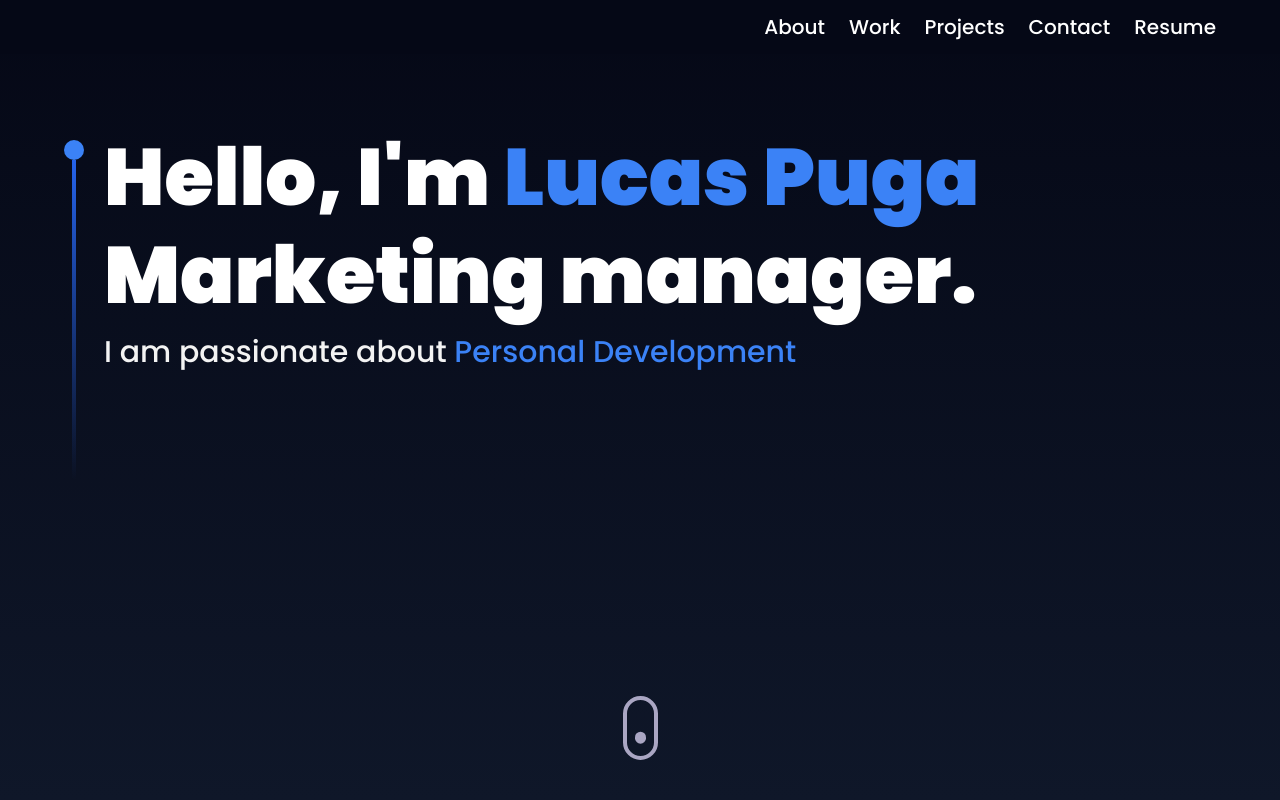
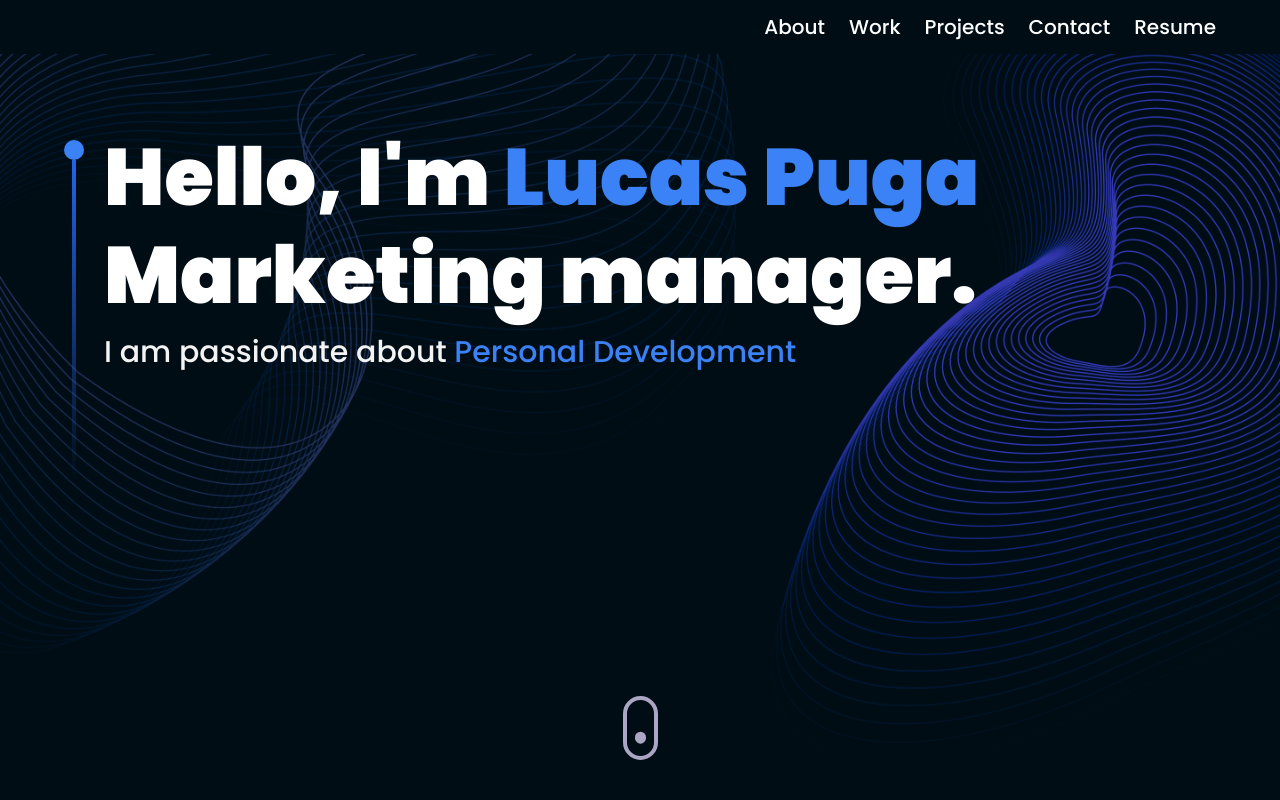
Before and after one commit to lpuga-maker/lpuga-maker.github.io, a React (Vite) app: page / in a window 1280 px wide. Shown: the top 800 px of the page. Built offline with nearby package versions, Linux system fonts and the light colour scheme.

Commit message:
Added herobackground to the page

```diff
--- a/src/App.jsx
+++ b/src/App.jsx
@@ -1,6 +1,7 @@
 import React from 'react';
 import { BrowserRouter } from 'react-router-dom';
 import { About, Contact, Experience, Hero, Navbar, Tech, Works } from './components';
+import { herobg } from './assets';
 
 const App = () => {
   return (
@@ -11,23 +12,33 @@ const App = () => {
       }}
     >
       <div className="relative z-0 bg-primary">
-        <div className="bg-hero-pattern bg-cover bg-no-repeat bg-center section-gradient-1">
+        <div
+          className="bg-no-repeat bg-center w-full min-h-screen"
+          style={{
+            backgroundColor: '#000D15',
+            backgroundImage: `url(${herobg})`,
+            backgroundSize: '100% auto',
+            backgroundPosition: 'center',
+            backgroundAttachment: 'scroll',
+            backgroundRepeat: 'no-repeat'
+          }}
+        >
           <Navbar />
           <Hero />
         </div>
-        <div className="section-gradient-2">
+        <div className="bg-primary">
           <About />
         </div>
-        <div className="section-gradient-3">
+        <div className="bg-primary">
           <Experience />
         </div>
-        <div className="section-gradient-4">
+        <div className="bg-primary">
           <Tech />
         </div>
-        <div className="section-gradient-5">
+        <div className="bg-primary">
           <Works />
         </div>
-        <div className="relative z-0 section-gradient-2">
+        <div className="relative z-0 bg-primary">
           <Contact />
         </div>
       </div>
--- a/src/assets/index.js
+++ b/src/assets/index.js
@@ -27,6 +27,7 @@ import BNP2 from "./company/BNP2.jpg"
 import github from "./github.png";
 import menu from "./menu.svg";
 import close from "./close.svg";
+import herobg from "./herobg.png";
 
 export {
   python,
@@ -49,4 +50,5 @@ export {
   BNP2,
   menu,
   close,
+  herobg,
 };
--- a/tailwind.config.js
+++ b/tailwind.config.js
@@ -4,7 +4,7 @@ module.exports = {
   theme: {
     extend: {
       colors: {
-        primary: '#050816',
+        primary: '#000D15',
         secondary: '#aaa6c3',
         tertiary: '#0F172A',
         'black-100': '#100d25',
```
Also changed, not shown: src/assets/herobg.png.
